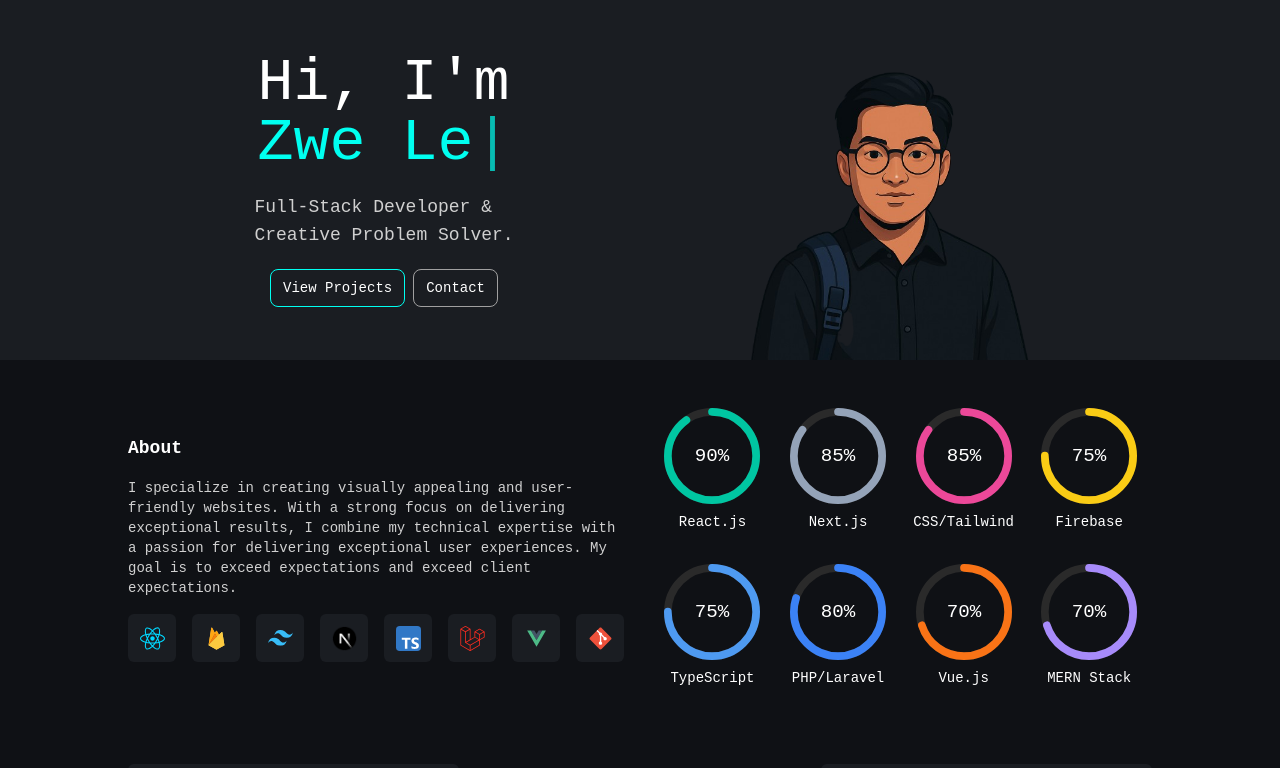
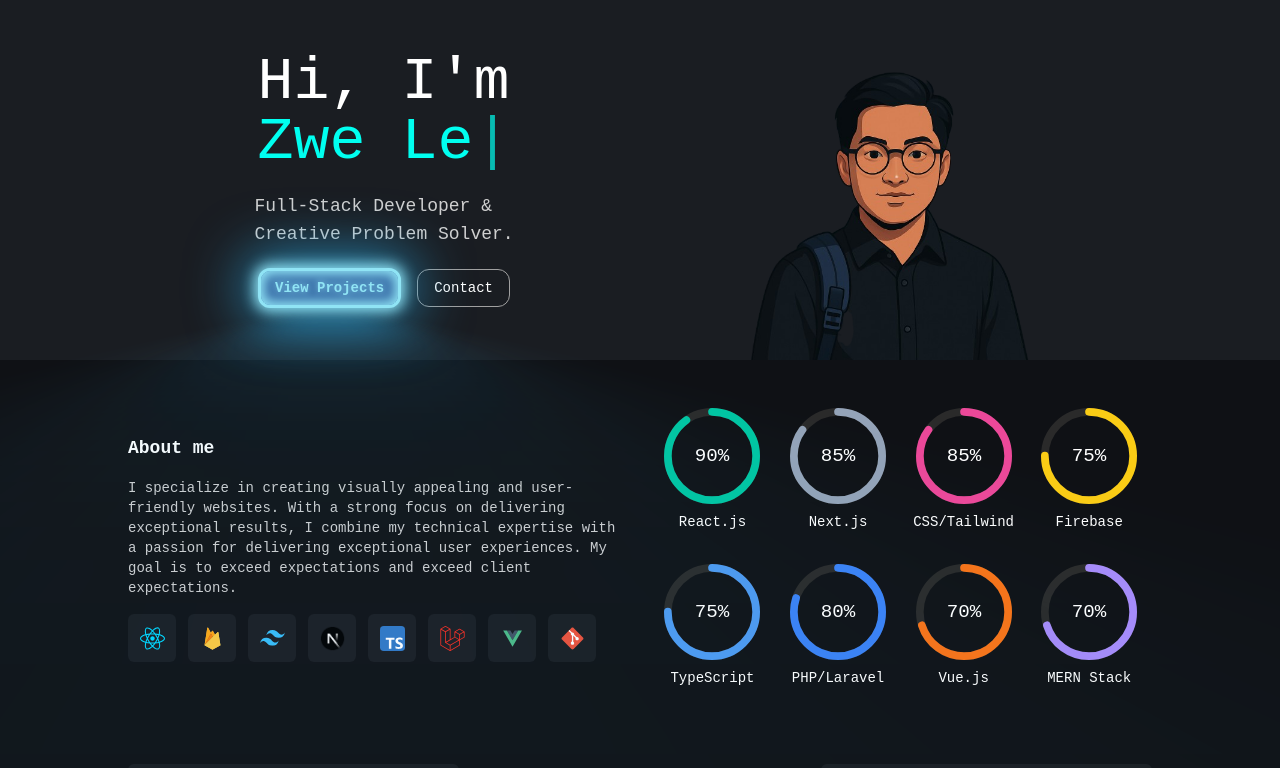
Before and after one commit to ZweLetYar/Portfolio, a Next.js app: page / in a window 1280 px wide. Shown: the top 768 px of the page. Built offline with nearby package versions, Linux system fonts and the light colour scheme; data requests are answered from the project's data file.

Commit message:
Button Css

```diff
--- a/app/components/About.tsx
+++ b/app/components/About.tsx
@@ -12,7 +12,7 @@
 
   return (
     <div className=" flex flex-col justify-center  w-1/2 gap-4">
-      <h1 className="text-lg font-semibold">About</h1>
+      <h1 className="text-lg font-semibold">About me</h1>
       <p className="text-sm text-[#D0D0D0]">
         I specialize in creating visually appealing and user-friendly websites.
         With a strong focus on delivering exceptional results, I combine my
@@ -20,7 +20,7 @@
         experiences. My goal is to exceed expectations and exceed client
         expectations.
       </p>
-      <div className="flex gap-4">
+      <div className="flex gap-3">
         {skills.map((skill: { name: string; icon: string }) => {
           return (
             <div
--- a/app/components/HeroSection.tsx
+++ b/app/components/HeroSection.tsx
@@ -1,6 +1,7 @@
 import Image from "next/image";
 import React from "react";
 import TypewriterText from "./TypeWriterText";
+import "./style.css";
 
 function HeroSection() {
   return (
@@ -16,11 +17,11 @@
           Full-Stack Developer & <br></br>
           Creative Problem Solver.
         </h3>
-        <div className="flex gap-2 items-center justify-center text-sm">
-          <button className="text-center border border-[#00FFF0] rounded-lg px-3 py-2 cursor-pointer hover:bg-[#00FFF0] hover:text-[#0F1115]">
+        <div className="flex gap-4 items-center justify-center text-sm">
+          <button className="glowingBtn text-center rounded-xl  cursor-pointer ">
             View Projects
           </button>
-          <button className="text-center border border-[#A0A0A0] rounded-lg px-3 py-2 cursor-pointer hover:bg-[#00FFF0] hover:text-[#0F1115]">
+          <button className=" text-center border border-[#A0A0A0] rounded-xl px-4 py-2 cursor-pointer hover:bg-[#00FFF0] hover:text-[#0F1115]">
             Contact
           </button>
         </div>
--- a/app/components/ProjectCards.tsx
+++ b/app/components/ProjectCards.tsx
@@ -52,7 +52,7 @@
                         alt={t.name}
                         height={15}
                         width={15}
-                        className="rounded-full"
+                        className="rounded-lg"
                       />
                       <h2 className="text-[#00FFF0]">{t.name}</h2>
                     </div>
--- /dev/null
+++ b/app/components/style.css
@@ -0,0 +1,49 @@
+.glowingBtn {
+  --glow-color: rgb(144, 228, 245);
+  --glow-spread-color: rgba(43, 161, 215, 0.781);
+  --enhanced-glow-color: rgb(231, 206, 255);
+  --btn-color: rgb(59, 113, 170);
+  border: 0.25em solid var(--glow-color);
+  padding: 0.5em 1em;
+  color: var(--glow-color);
+
+  font-weight: bold;
+
+  background-color: var(--btn-color);
+
+  outline: none;
+  box-shadow: 0 0 1em 0.25em var(--glow-color),
+    0 0 4em 1em var(--glow-spread-color),
+    inset 0 0 0.74em 0.25em var(--glow-color);
+  text-shadow: 0 0 0.5em var(--glow-color);
+  position: relative;
+  transition: all 0.3s;
+}
+
+.glowingBtn::after {
+  pointer-events: none;
+  content: "";
+  position: absolute;
+  top: 120%;
+  left: 0;
+  height: 100%;
+  width: 100%;
+  background-color: var(--glow-spread-color);
+  filter: blur(2em);
+  opacity: 0.7;
+  transform: perspective(1.5em) rotateX(35deg) scale(1, 0.6);
+}
+
+.glowingBtn:hover {
+  color: var(--btn-color);
+  background-color: var(--glow-color);
+  box-shadow: 0 0 1em 0.25em var(--glow-color),
+    0 0 4em 2em var(--glow-spread-color),
+    inset 0 0 0.75em 0.25em var(--glow-color);
+}
+
+.glowingBtn:active {
+  box-shadow: 0 0 0.6em 0.25em var(--glow-color),
+    0 0 2.5em 2em var(--glow-spread-color),
+    inset 0 0 0.5em 0.25em var(--glow-color);
+}
```
